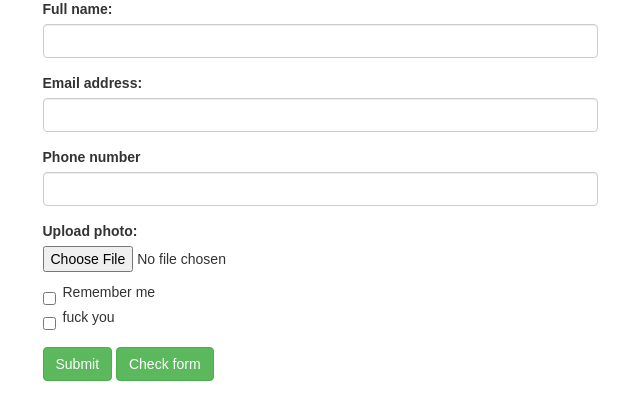
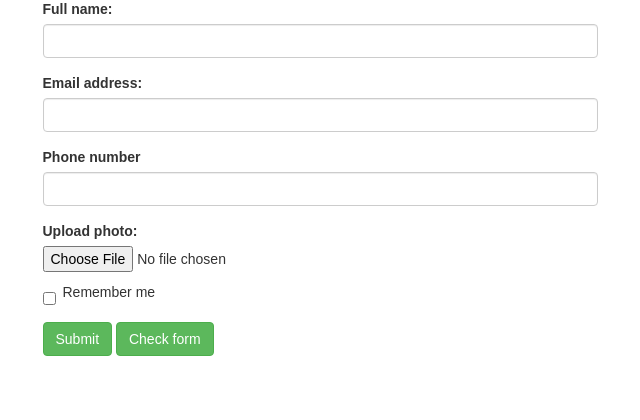
Before and after one commit to thesuman74/Question_bank, a PHP site: page / in a window 1280 px wide. Shown: the part 176-596 px from the top of the page, without its empty margins (320-960 px from the left). Run offline with PHP 8.4, Linux system fonts and the light colour scheme; some libraries are stand-ins or nearby versions.

Commit message:
Update index.php

```diff
--- a/registration/index.php
+++ b/registration/index.php
@@ -40,9 +40,7 @@
           <div class="checkbox">
             <label><input type="checkbox" class="mt-3"> Remember me</label>
           </div>
-	        <div class="checkbox">
-            <label><input type="checkbox" class="mt-3"> fuck you</label>
-          </div>
+
 
           <button type="submit" class="btn btn-default btn-success mt-3">Submit</button>
           <a href="login.php" class="btn btn-success mt-3" role="button">Check form</a>
```
